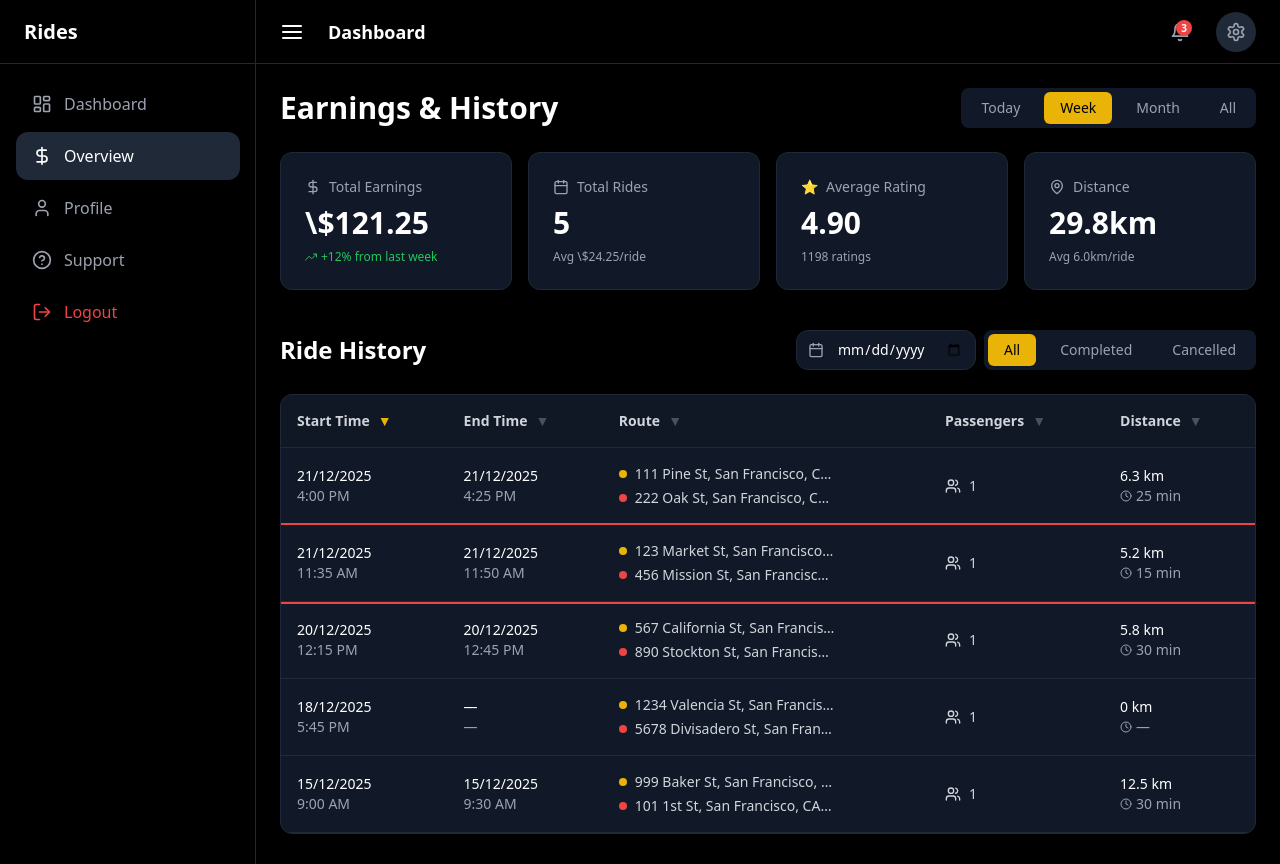
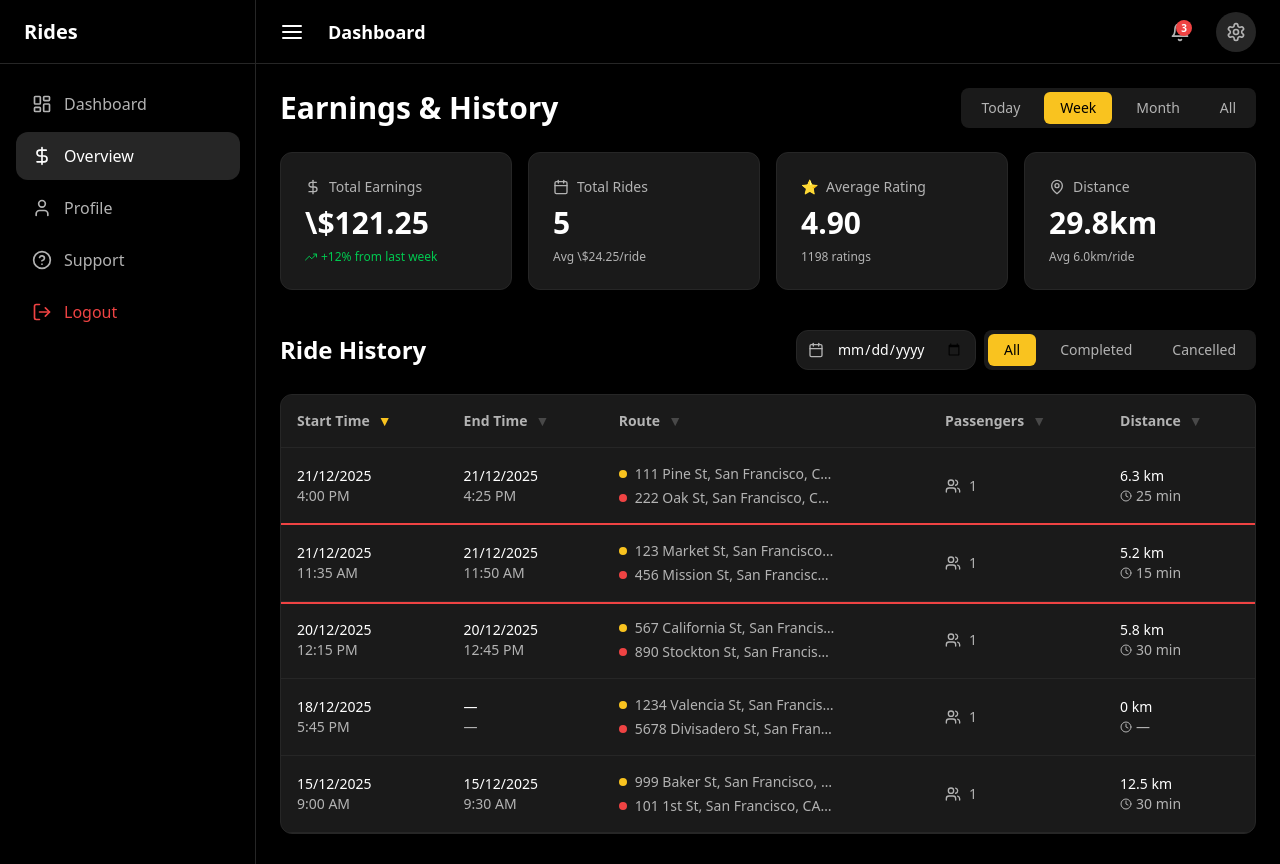
Before and after one commit to kzi-nastava/mrs-team27-Lucky3, an Angular app in the folder web/: page /driver/overview in a window 1280 px wide. Built offline with nearby package versions, Linux system fonts and the light colour scheme.

Commit message:
Add custom color palette to Tailwind config

```diff
--- a/web/tailwind.config.js
+++ b/web/tailwind.config.js
@@ -4,7 +4,35 @@ module.exports = {
     "./src/**/*.{html,ts}",
   ],
   theme: {
-    extend: {},
+    extend: {
+      colors: {
+        gray: {
+          100: '#F2F2F2',
+          200: '#F2F2F2', //unused shade
+          300: '#B3B3B3', //unused shade
+          400: '#B3B3B3',
+          500: '#B3B3B3', //unused shade
+          600: '#333333', //unused shade
+          700: '#333333',
+          800: '#262626',
+          900: '#1A1A1A',
+          950: '#0D0D0D',
+        },
+        yellow: {
+          400: '#FFD045', // Slightly lighter for hover
+          500: '#F9C31F', // Primary
+          600: '#FE9A00', // Secondary (Orange)
+        },
+        red: {
+          500: '#EF4343',
+        },
+        green: {
+          500: '#00C950',
+        },
+        black: '#000000',
+        white: '#FFFFFF',
+      },
+    },
   },
   plugins: [],
 }
```
